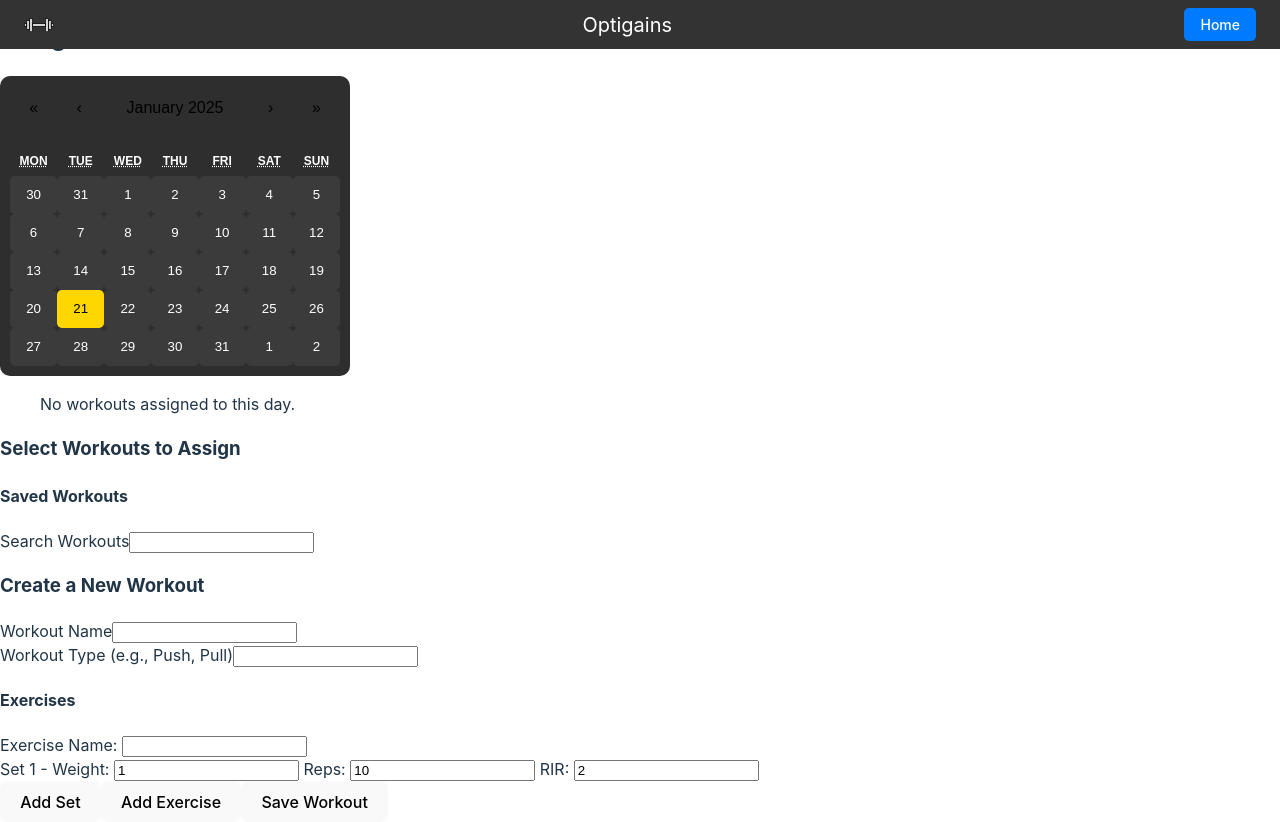
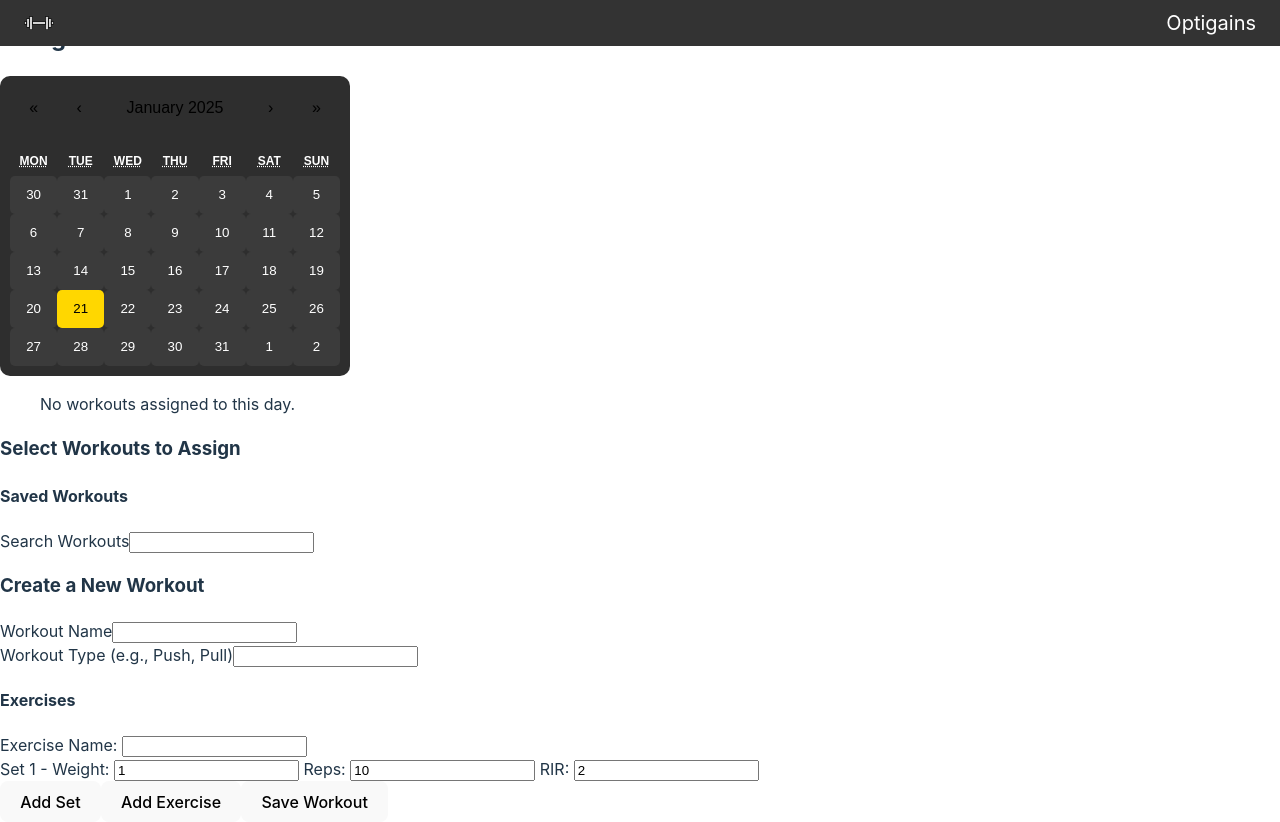
Before and after one commit to NolanNachbar/OptigainsV3, a React (Vite) app: page /workout-plan in a window 1280 px wide. Built offline with nearby package versions, Linux system fonts and the light colour scheme.

Commit message:
make icon the home button

```diff
--- a/src/components/Actionbar.tsx
+++ b/src/components/Actionbar.tsx
@@ -21,7 +21,7 @@ const ActionBar: React.FC = () => {
         zIndex: 1000, // Keeps it on top
       }}
     >
-      {/* SVG Icon */}
+      {/* SVG Icon with onClick to navigate to home */}
       <img
         src={OptigainDumbell}
         alt="Optigain Dumbell Logo"
@@ -29,7 +29,9 @@ const ActionBar: React.FC = () => {
           width: '30px',  // Scale down the icon
           height: '30px', // Scale down the icon
           marginRight: '1rem',  // Space between icon and app name
+          cursor: 'pointer',  // Make it look clickable
         }}
+        onClick={() => navigate('/')}  // Navigate to home on click
       />
 
       {/* App Name */}
@@ -40,22 +42,6 @@ const ActionBar: React.FC = () => {
       }}>
         Optigains
       </h1>
-
-      {/* Home Button */}
-      <button
-        style={{
-          padding: '0.5rem 1rem',
-          backgroundColor: '#007bff',
-          color: '#fff',
-          border: 'none',
-          borderRadius: '5px',
-          cursor: 'pointer',
-          fontSize: '0.875rem', // Optional: reduce button font size for better balance
-        }}
-        onClick={() => navigate('/')}
-      >
-        Home
-      </button>
     </div>
   );
 };
```
